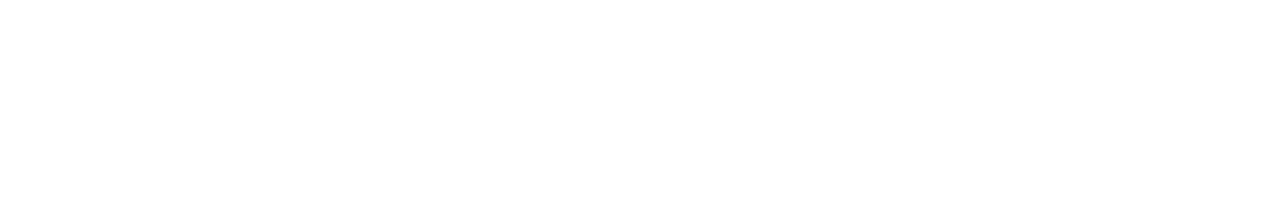
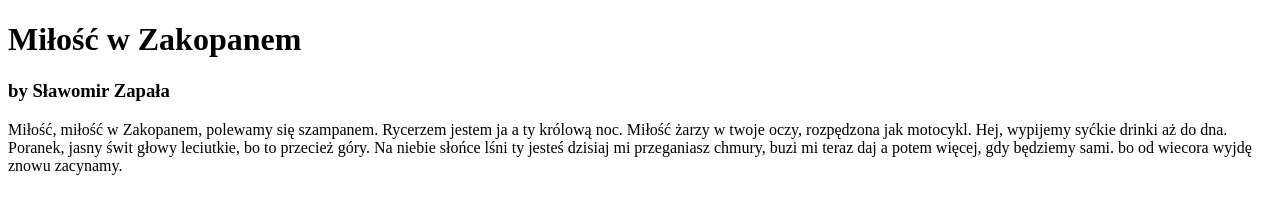
Before and after one commit to MiyuNoemi/learning-github-2, a plain HTML site: page index.html in a window 1280 px wide. Drawn offline with Linux system fonts and the light colour scheme.

Commit message:
Add html for page header

```diff
--- a/index.html
+++ b/index.html
@@ -7,6 +7,19 @@
     <title>Document</title>
 </head>
 <body>
-
+    <header>
+        <h1>Miłość w Zakopanem</h1>
+        <h3>by Sławomir Zapała</h3>
+        <p>Miłość, miłość w Zakopanem,
+            polewamy się szampanem.
+            Rycerzem jestem ja a ty królową noc.
+            Miłość żarzy w twoje oczy,
+            rozpędzona jak motocykl.
+            Hej, wypijemy syćkie drinki aż do dna.
+            Poranek, jasny świt głowy leciutkie, bo to przecież góry.
+            Na niebie słońce lśni ty jesteś dzisiaj mi przeganiasz chmury,
+            buzi mi teraz daj a potem więcej, gdy będziemy sami.
+            bo od wiecora wyjdę znowu zacynamy.</p>
+    </header>
 </body>
 </html>
```
